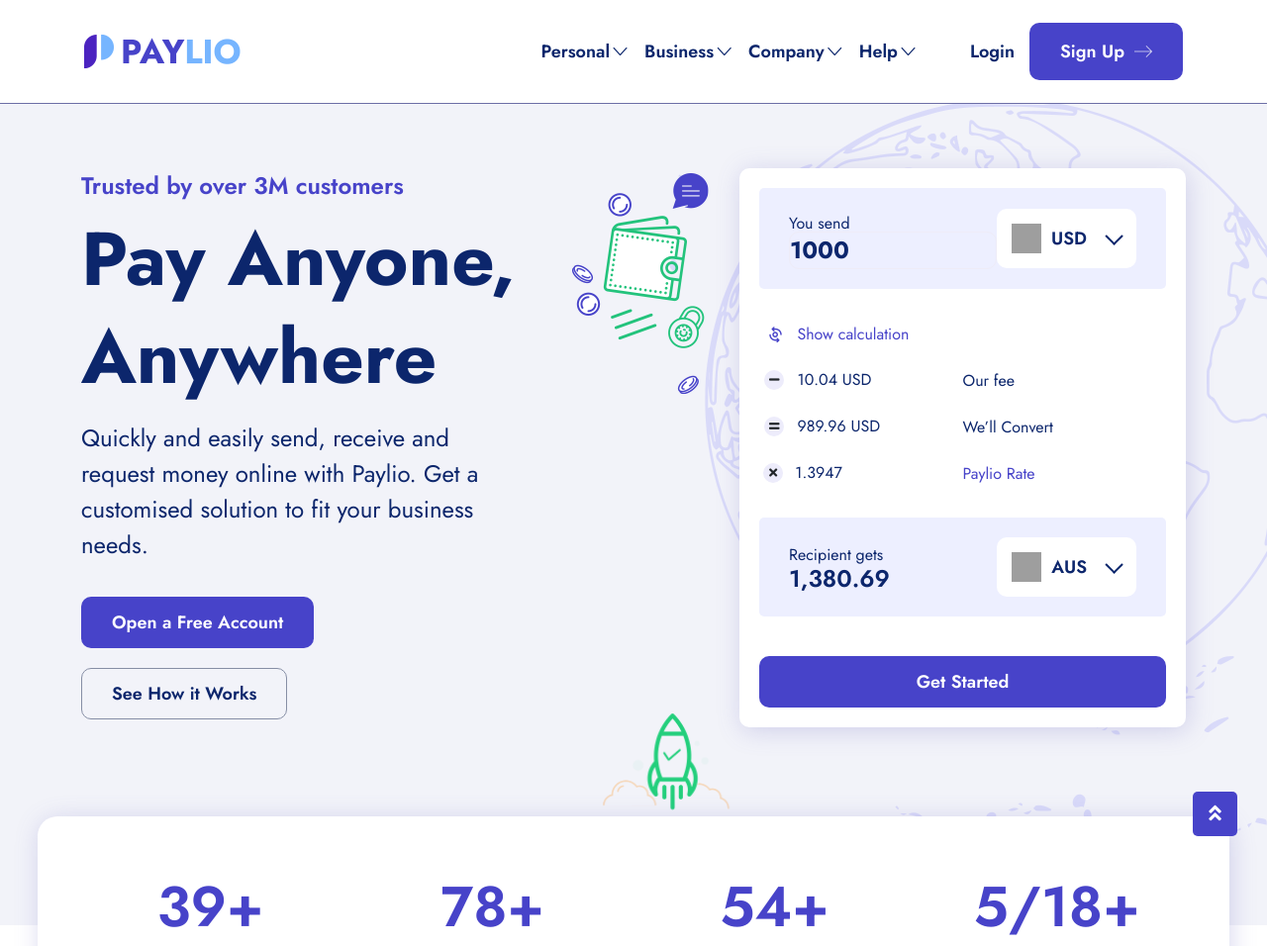
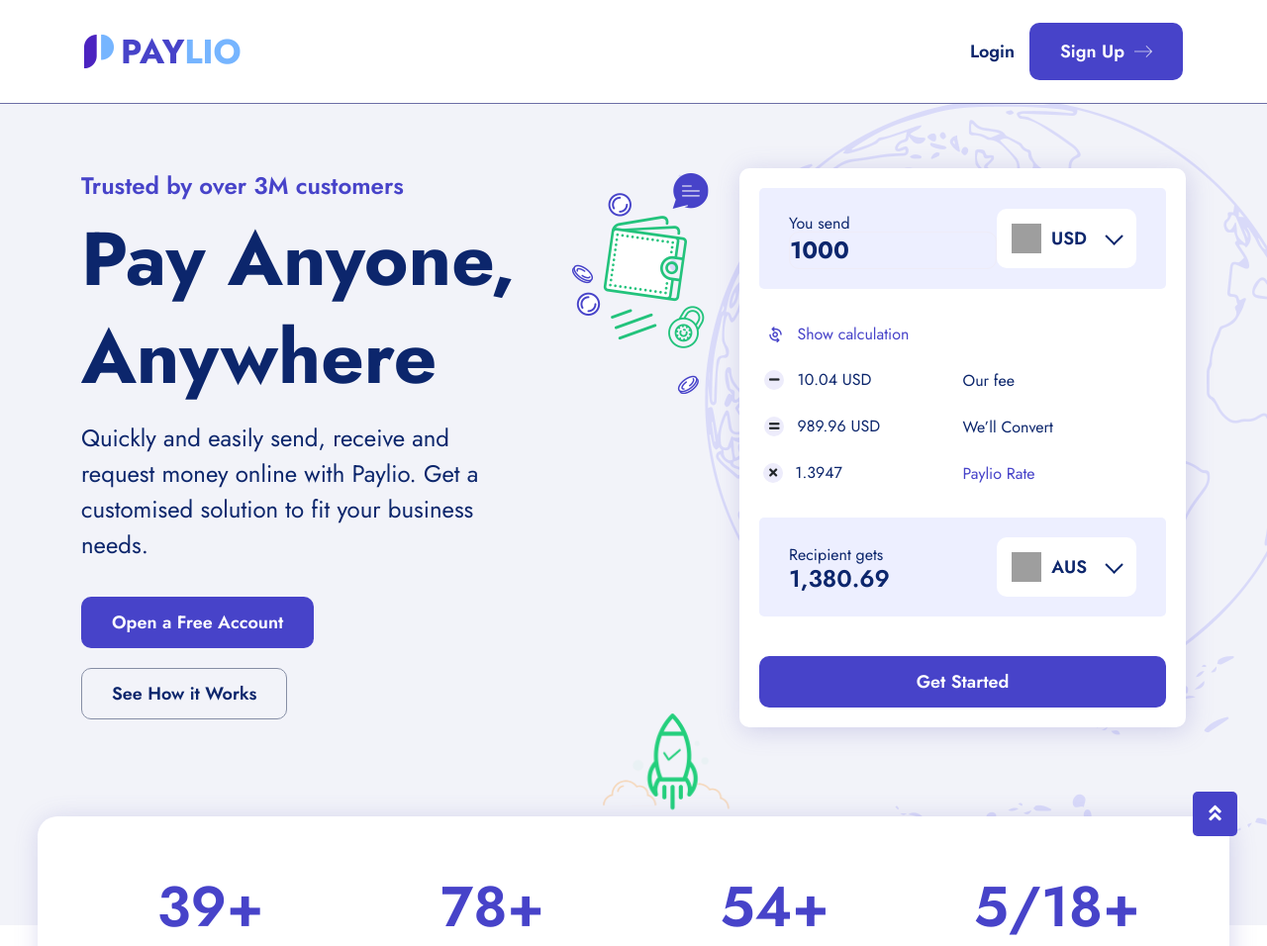
Before and after one commit to nhathong1204/findtech, a Django app: page / in a window 1280 px wide. Shown: the top 956 px of the page at 99% size. Run offline with Django 5.2, Linux system fonts and the light colour scheme; some libraries are stand-ins or nearby versions; grey boxes are pictures that could not be loaded.

Commit message:
Initial Commit

```diff
--- a/templates/partials/base.html
+++ b/templates/partials/base.html
@@ -42,60 +42,6 @@
                             <i class="fas fa-bars"></i>
                         </button>
                         <div class="collapse navbar-collapse justify-content-end" id="navbar-content">
-                            <ul class="navbar-nav mr-auto mb-2 mb-lg-0">
-                                <li class="nav-item dropdown main-navbar">
-                                    <a class="nav-link dropdown-toggle" href="javascript:void(0)"
-                                        data-bs-toggle="dropdown" data-bs-auto-close="outside">Personal</a>
-                                    <ul class="dropdown-menu main-menu shadow">
-                                        <li><a class="nav-link" href="payments-01.html">Freelancer Payments</a></li>
-                                        <li><a class="nav-link" href="subscriptions.html">Subscriptions</a></li>
-                                        <li><a class="nav-link" href="security.html">Security</a></li>
-                                        <li><a class="nav-link" href="fees.html">Fees</a></li>
-                                    </ul>
-                                </li>
-                                <li class="nav-item dropdown main-navbar">
-                                    <a class="nav-link dropdown-toggle" href="javascript:void(0)"
-                                        data-bs-toggle="dropdown" data-bs-auto-close="outside">Business</a>
-                                    <ul class="dropdown-menu main-menu shadow">
-                                        <li><a class="nav-link" href="payments-01.html">Business Payments</a></li>
-                                        <li><a class="nav-link" href="business-account.html">Business Account</a></li>
-                                        <li><a class="nav-link" href="corporate-card.html">Corporate Card</a></li>
-                                        <li><a class="nav-link" href="expense-management.html">Expense Management</a></li>
-                                        <li><a class="nav-link" href="budgeting-and-analytics.html">Budgeting</a></li>
-                                        <li><a class="nav-link" href="integrations.html">Integrations</a></li>
-                                        <li><a class="nav-link" href="invoice-management.html">Invoice</a></li>
-                                        <li><a class="nav-link" href="security.html">Security</a></li>
-                                        <li><a class="nav-link" href="rewards.html">Rewards</a></li>
-                                        <li><a class="nav-link" href="fees.html">Fees</a></li>
-                                    </ul>
-                                </li>
-                                <li class="nav-item dropdown main-navbar">
-                                    <a class="nav-link dropdown-toggle" href="javascript:void(0)"
-                                        data-bs-toggle="dropdown" data-bs-auto-close="outside">Company</a>
-                                    <ul class="dropdown-menu main-menu shadow">
-                                        <li><a class="nav-link" href="about-us.html">About Us</a></li>
-                                        <li><a class="nav-link" href="career.html">Career</a></li>
-                                        <li><a class="nav-link" href="career-details.html">Career Details</a></li>
-                                        <li class="dropend sub-navbar">
-                                            <a href="javascript:void(0)" class="dropdown-item dropdown-toggle" data-bs-toggle="dropdown"
-                                              data-bs-auto-close="outside">Blog</a>
-                                            <ul class="dropdown-menu sub-menu shadow">
-                                                <li><a class="nav-link" href="blog.html">Blog</a></li>
-                                                <li><a class="nav-link" href="blog-details.html">Blog Details</a></li>
-                                            </ul>
-                                        </li>
-                                        <li><a class="nav-link" href="error.html">Error</a></li>
-                                    </ul>
-                                </li>
-                                <li class="nav-item dropdown main-navbar">
-                                    <a class="nav-link dropdown-toggle" href="javascript:void(0)"
-                                        data-bs-toggle="dropdown" data-bs-auto-close="outside">Help</a>
-                                    <ul class="dropdown-menu main-menu shadow">
-                                        <li><a class="nav-link" href="help-center.html">Help Center</a></li>
-                                        <li><a class="nav-link" href="help-center-category.html">Help Category</a></li>
-                                    </ul>
-                                </li>
-                            </ul>
                             <div class="right-area header-action d-flex align-items-center max-un">
                                 {% if request.user.is_authenticated %}
                                     <a href="{% url 'userauths:sign-out' %}" class="login cmn-btn">Sign Out</a>
```
